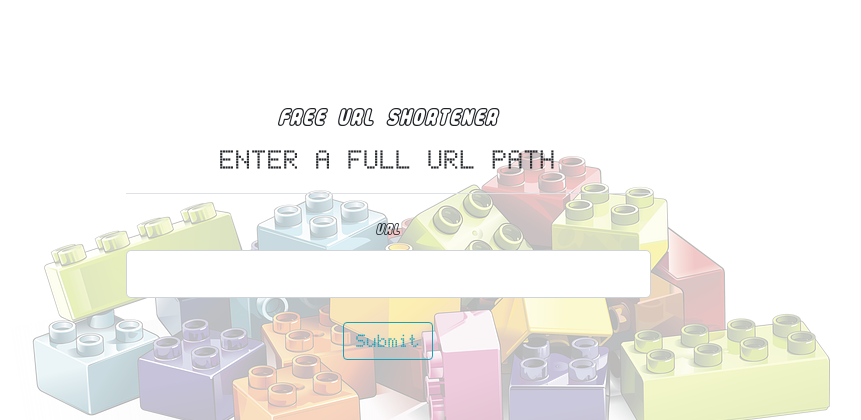
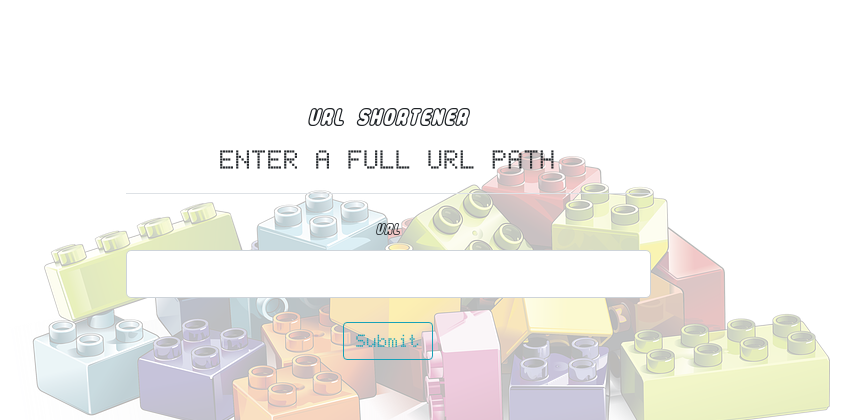
Before and after one commit to max-mackie/Lap4-24hour, a Flask app: page /short in a window 1280 px wide. Shown: the part 80-500 px from the top of the page, without its empty margins (252-1113 px from the left). Run offline with Flask 2, Linux system fonts and the light colour scheme; some libraries are stand-ins or nearby versions.

Commit message:
changed title

```diff
--- a/templates/short.html
+++ b/templates/short.html
@@ -2,10 +2,9 @@
 <div class="content-section mt-4 container">
   <div class="row">
     <div class="col-lg-6 mx-auto">
-      <h4 class="title">FREE URL SHORTENER</h4>
+      <h4 class="title">URL SHORTENER</h4>
       <form method="POST" action="/short">
         {{form.hidden_tag()}}
-        <!--csrf token-->
         <fieldset class="form-group mb-3">
           <legend class="border-bottom mb-4 form-label">
             <p>Enter a full URL Path</p>
```
